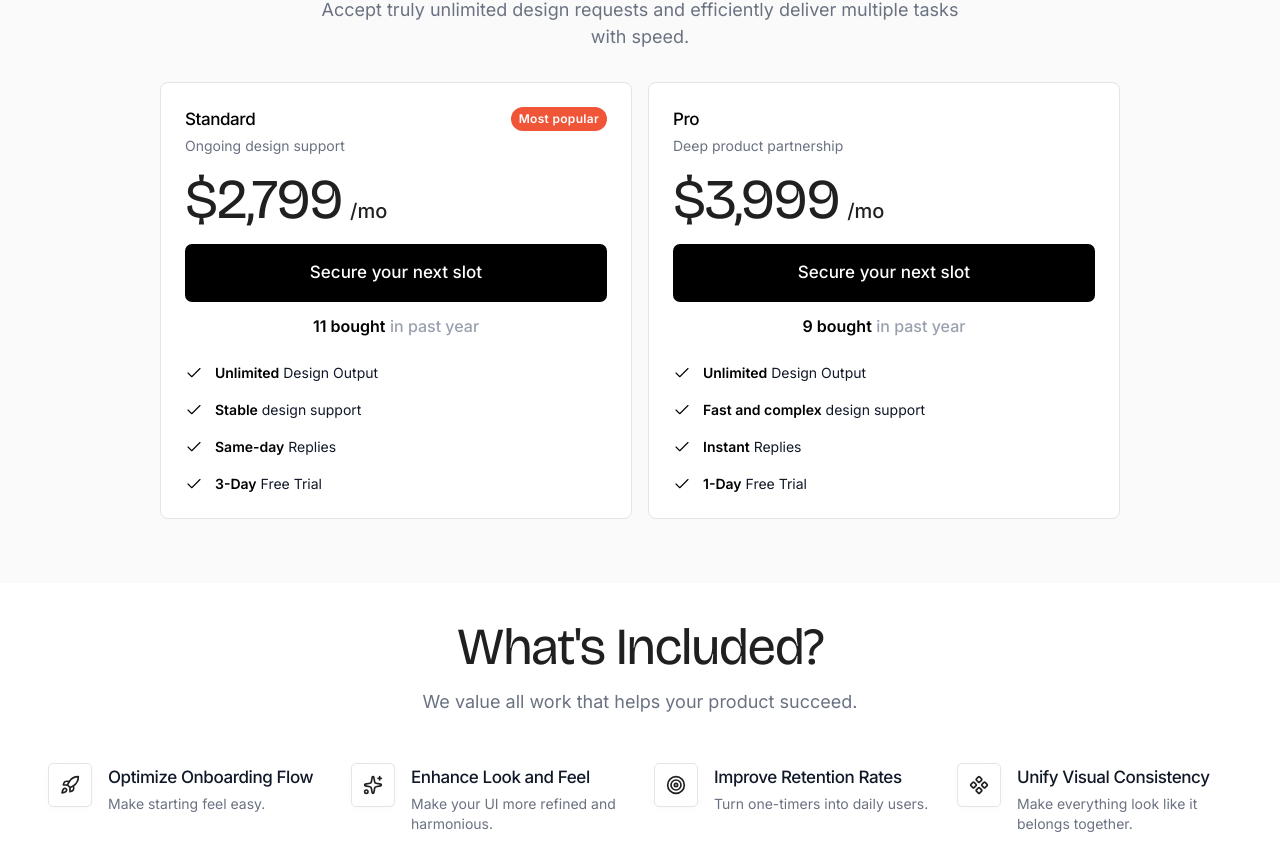
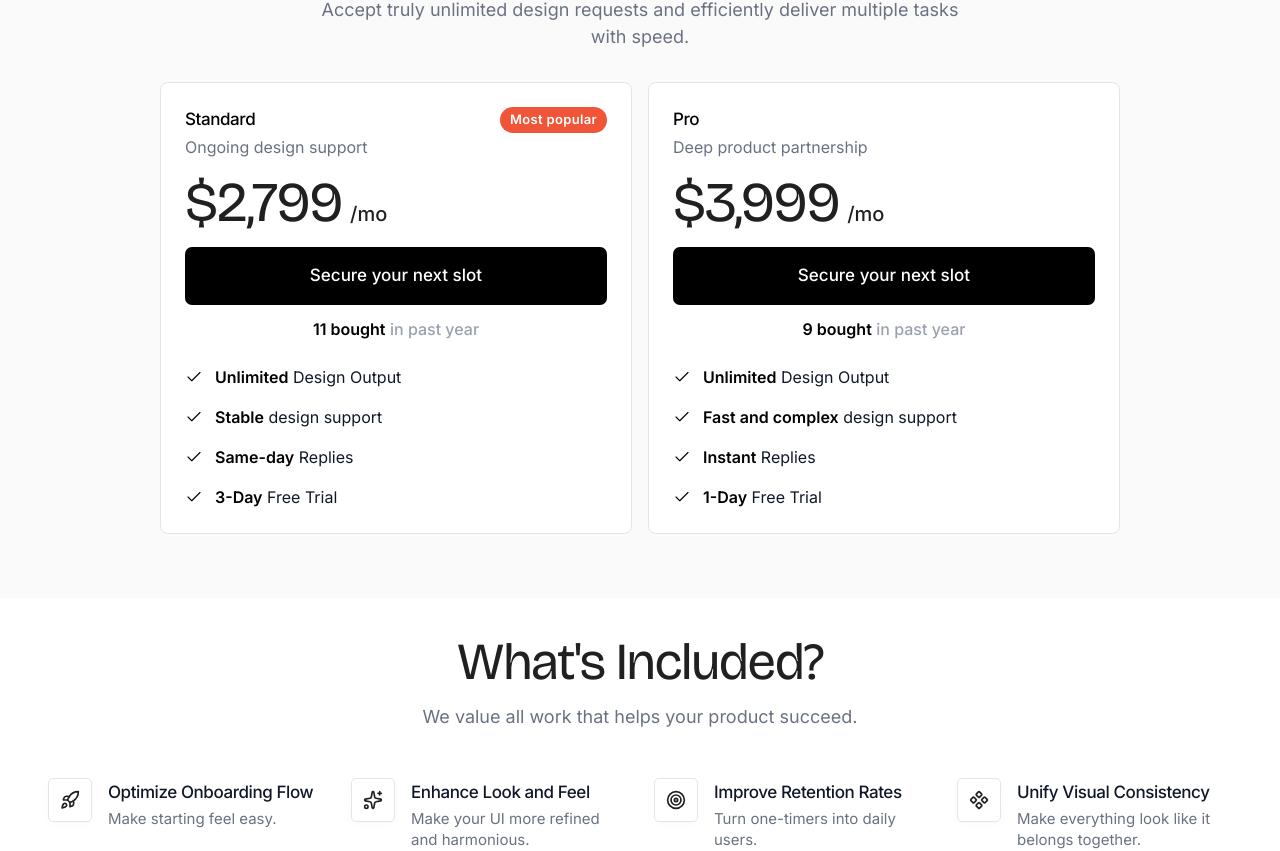
Before and after one commit to yatingzhaoo/BrewPot, a React (Vite) app: page / in a window 1280 px wide. Shown: the part 1312-2163 px from the top of the page. Built offline with nearby package versions, Linux system fonts and the light colour scheme.

Commit message:
style: increase font sizes for pricing list and feature descriptions

```diff
--- a/src/components/Features.tsx
+++ b/src/components/Features.tsx
@@ -71,7 +71,7 @@ export default function Features() {
               </div>
               <div className="pt-0.5">
                 <h3 className="text-[17px] font-medium text-gray-900 mb-1 tracking-tight font-sans">{feature.title}</h3>
-                <p className="text-gray-500 text-[14px] leading-snug font-sans">{feature.description}</p>
+                <p className="text-gray-500 text-[15px] leading-snug font-sans">{feature.description}</p>
               </div>
             </div>
           ))}
--- a/src/components/Pricing.tsx
+++ b/src/components/Pricing.tsx
@@ -14,12 +14,12 @@ export default function Pricing() {
           <div className="bg-white rounded-[8px] p-6 border border-[#E5E5E8] flex flex-col relative">
             <div className="flex justify-between items-start mb-0.5">
               <h3 className="text-[17px] font-sans font-medium text-black tracking-tight">Standard</h3>
-              <div className="bg-[#F05537] text-white text-[12px] font-semibold px-2 py-[3px] rounded-full tracking-wide">
+              <div className="bg-[#F05537] text-white text-[13px] font-semibold px-2.5 py-[3px] rounded-full tracking-wide">
                 Most popular
               </div>
             </div>
 
-            <p className="text-gray-500 text-[14px] mb-4 font-sans">Ongoing design support</p>
+            <p className="text-gray-500 text-[16px] mb-4 font-sans">Ongoing design support</p>
 
             <div className="flex items-baseline mb-4">
               <span className="text-[56px] font-heading font-normal text-[#202020] tracking-tight leading-none">$2,799</span>
@@ -40,7 +40,7 @@ export default function Pricing() {
                 { bold: "Same-day", rest: " Replies" },
                 { bold: "3-Day", rest: " Free Trial" }
               ].map((item, i) => (
-                <li key={i} className="flex items-center gap-3 text-[14px] text-gray-900 font-sans">
+                <li key={i} className="flex items-center gap-3 text-[16px] text-gray-900 font-sans">
                   <Check className="w-[18px] h-[18px] text-black mt-[1px] flex-shrink-0" strokeWidth={1.5} />
                   <span>
                     <span className="font-semibold text-black">{item.bold}</span>{item.rest}
@@ -56,7 +56,7 @@ export default function Pricing() {
               <h3 className="text-[17px] font-sans font-medium text-black tracking-tight">Pro</h3>
             </div>
 
-            <p className="text-gray-500 text-[14px] mb-4 font-sans">Deep product partnership</p>
+            <p className="text-gray-500 text-[16px] mb-4 font-sans">Deep product partnership</p>
 
             <div className="flex items-baseline mb-4">
               <span className="text-[56px] font-heading font-normal text-[#202020] tracking-tight leading-none">$3,999</span>
@@ -77,7 +77,7 @@ export default function Pricing() {
                 { bold: "Instant", rest: " Replies" },
                 { bold: "1-Day", rest: " Free Trial" }
               ].map((item, i) => (
-                <li key={i} className="flex items-center gap-3 text-[14px] text-gray-900 font-sans">
+                <li key={i} className="flex items-center gap-3 text-[16px] text-gray-900 font-sans">
                   <Check className="w-[18px] h-[18px] text-black mt-[1px] flex-shrink-0" strokeWidth={1.5} />
                   <span>
                     <span className="font-semibold text-black">{item.bold}</span>{item.rest}
```
